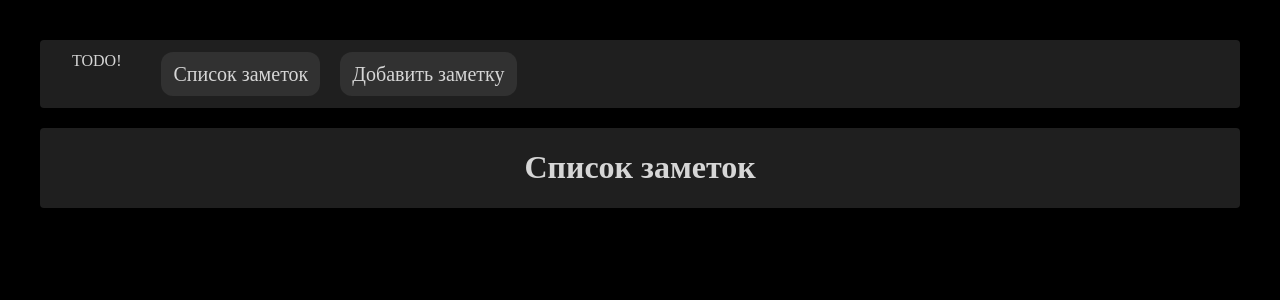
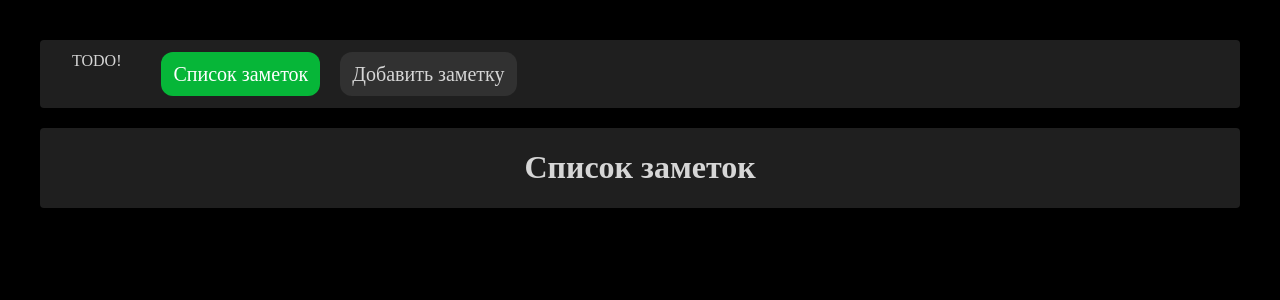
Before and after one commit to otisnth/vue3-ts-todo, a Vue app: page / in a window 1280 px wide. Shown: the top 300 px of the page. Built offline with nearby package versions, Linux system fonts and the light colour scheme.

Commit message:
style: стилизация активной вкладки

```diff
--- a/src/shared/ui/Header.vue
+++ b/src/shared/ui/Header.vue
@@ -48,4 +48,9 @@ const headerPageList: any = [
     font-size: 20px;
     line-height: 20px;
 }
+
+.header__link.router-link-active {
+    background-color: #06b638;
+    color: #fff;
+}
 </style>
```
